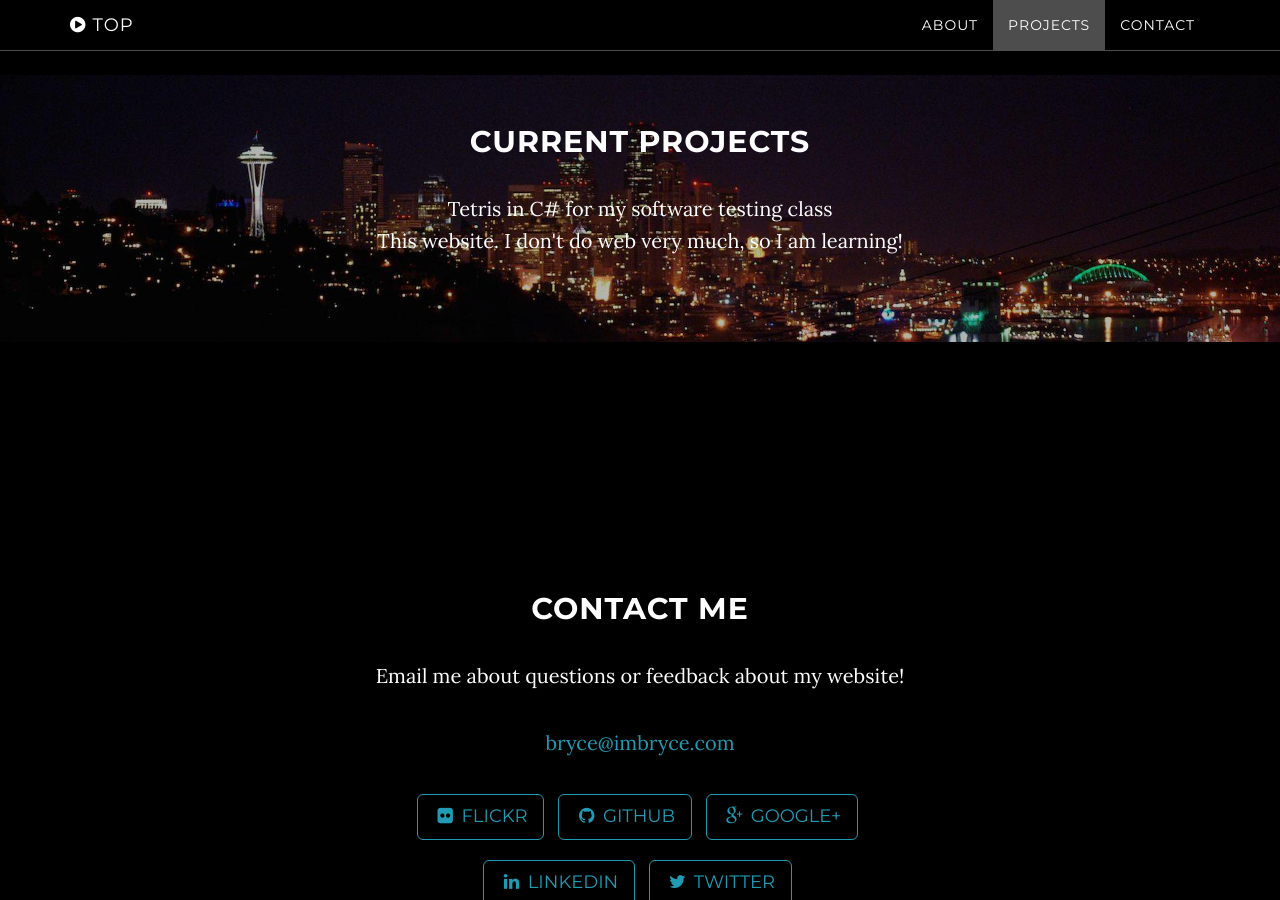
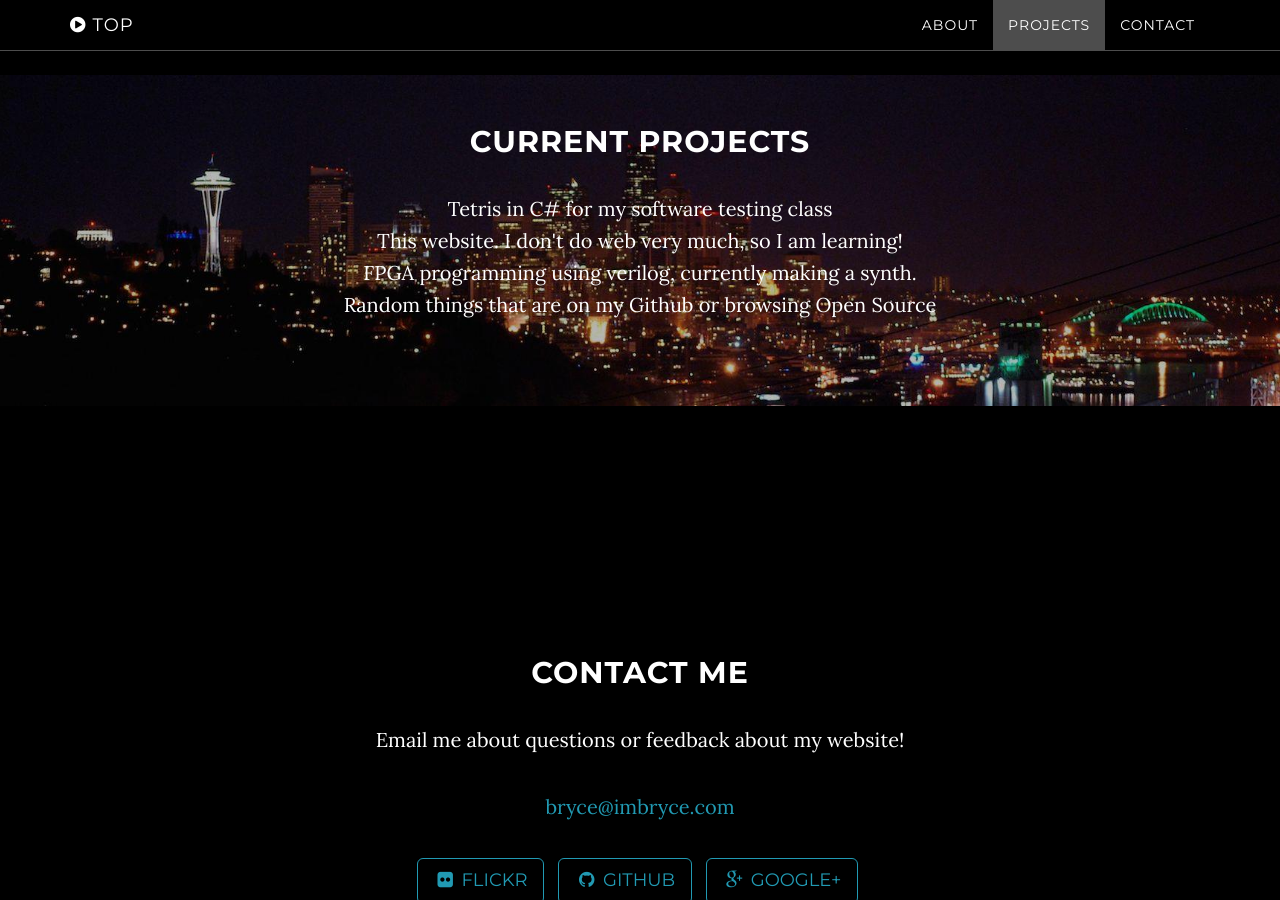
Before and after one commit to bhanderson/imbryce.com, a Jekyll site: the page index.html, which Jekyll copies as it is, in a window 1280 px wide and 900 px high, scrolled down 1658 px. Built offline with Jekyll 4.4.1, drawn with Linux system fonts in a browser that asks for light colours.

Commit message:
added more projects

```diff
--- a/index.html
+++ b/index.html
@@ -111,8 +111,10 @@
 		<div class="container">
 			<div class="col-lg-8 col-lg-offset-2">
 				<h2>Current Projects</h2>
-				<p>Tetris in C# for my software testing class<br>This website.
-				I don't do web very much, so I am learning!</p>
+				<p>Tetris in C# for my software testing class<br>
+				This website.  I don't do web very much, so I am learning!<br>
+				FPGA programming using verilog, currently making a synth.<br>
+				Random things that are on my Github or browsing Open Source</p>
 			</div>
 		</div>
 	</div>
```
